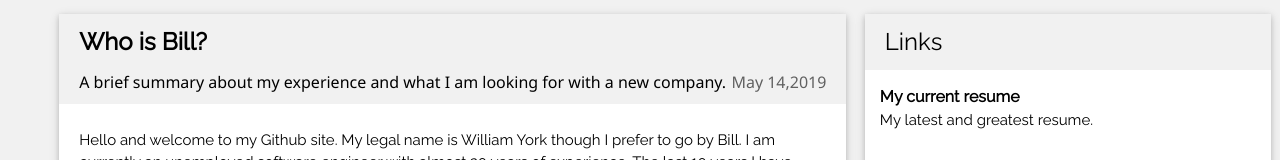
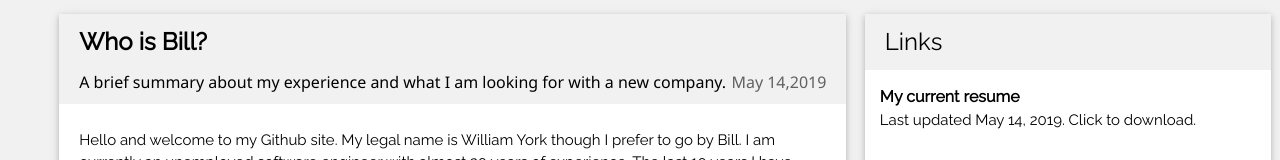
Before and after one commit to williameyork/newbeginnings, a plain HTML site: page index.html in a window 1280 px wide. Shown: the part 178-338 px from the top of the page. Drawn offline with nearby package versions, Linux system fonts and the light colour scheme.

Commit message:
Added resume and link

```diff
--- a/index.html
+++ b/index.html
@@ -63,8 +63,11 @@ body, h1, h2, h3, h4, h5 {
 							<h3>Links</h3>
 						</div>
 						<ul class="by-ul by-ul-hoverable">
-							<li><span class="by-link-title">My current resume</span><br>
-								<span>My latest and greatest resume.</span></li>
+							<li onclick="location='./documents/WilliamEYorkResume.pdf'">
+								<span class="by-link-title"> My current resume</span><br>
+								<span>Last updated May 14, 2019.  Click to download.</span>
+
+							</li>
 							<li><span class="by-link-title">The playground</span><br>
 								<span>I am trying to get up to speed on React and Node.js
 									and this will eventually link to a sample application.</span></li>
```
Also changed, not shown: 1 other file.
